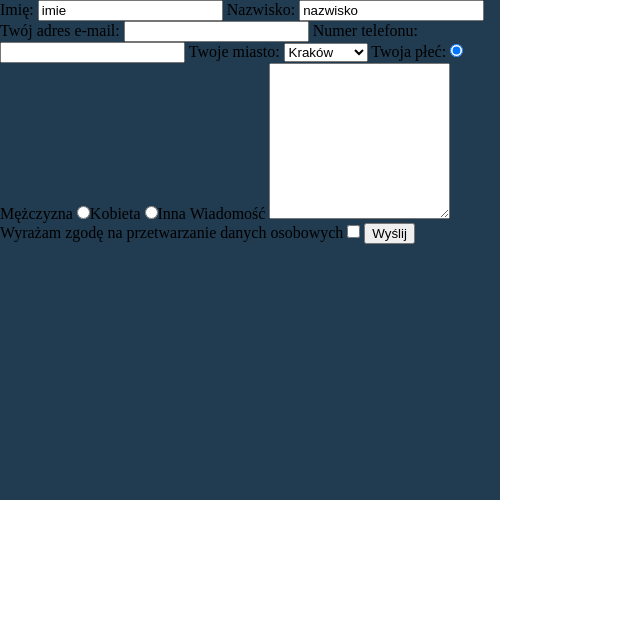
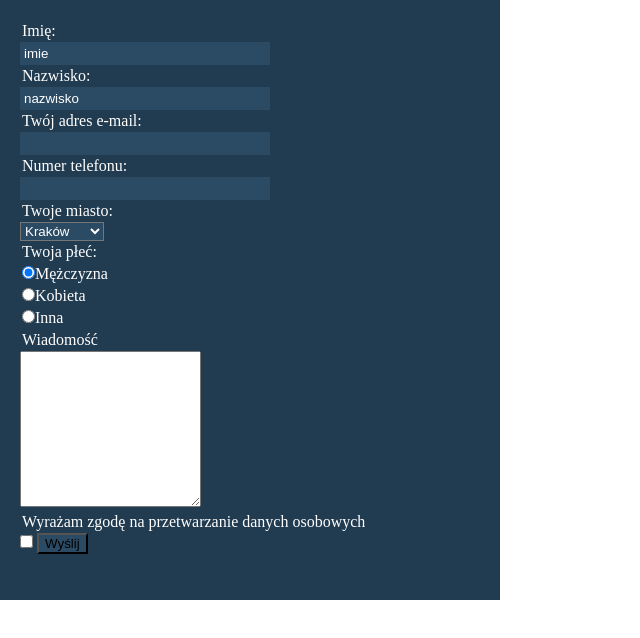
Before and after one commit to androiduserpl/androiduserpl.github.io, a plain HTML site: page index.html in a window 1280 px wide. Shown: the whole page, without its empty margins (0-640 px from the left). Drawn offline with Linux system fonts and the light colour scheme.

Commit message:
nowe style

```diff
--- a/css/style.css
+++ b/css/style.css
@@ -2,6 +2,7 @@
 
 * {
     margin: 0;
+    box-sizing: border-box;
 }
 /* FORM STYLE - START -  */
 
@@ -9,8 +10,39 @@ form {
     background-color: #213b50;
     margin: 0;
     width: 500px;
-    height: 500px;
-    display: inline-block;
+    height: 600px;
+    color: #fff;
+    padding: 20px;
+}
+
+label {
+    display: block;
+    padding: 2px;
+}
+
+.input input {
+    padding: 4px;
+    border: none;
+    color: #fff;
+    width: 250px;
+}
+
+input[type] {
+    background-color: #2b4a64;
+}
+
+input[type]:focus {
+    background-color: #4e708c;
+}
+
+#city {
+    background-color: #2b4a64;
+    color: #fff;
+}
+
+#city option {
+    background-color: #4e708c;
+    /*color: #fff;*/
 }
 
 /* FORM STYLE - START -  */
--- a/index.html
+++ b/index.html
@@ -13,6 +13,7 @@
     <!-- formularz - START -->
 
     <form action="https://formspree.io/a.nowakowski@athina.com.pl" method="POST">
+        <div class="input">
             <label for="name">Imię:</label>
 
             <input type="text" id="name" name="imie" value="imie">
@@ -31,14 +32,15 @@
             <label for="tel">Numer telefonu:</label>
 
             <input type="number" id="tel" name="numer telefonu">
+        </div>
 
 
        <!-- wybór miasta START -->
 
-        <label for="miasto">Twoje miasto:</label>
+        <label for="city">Twoje miasto:</label>
 
 
-        <select id="miasto" name="miasto">
+        <select id="city" name="miasto">
             <option value="Kraków" selected>Kraków</option>
             <option value="Warszawa">Warszawa</option>
             <option value="Gdańsk">Gdańsk</option>
@@ -52,13 +54,13 @@
 
         <label>Twoja płeć:</label>
 
-        <label for="male">
+        <label class="gender" for="male">
             <input type="radio" name="gender" value="male" id="male" checked>Mężczyzna
             </label>
-        <label for="female">
+        <label class="gender" for="female">
             <input type="radio" name="gender" value="female" id="female">Kobieta
             </label>
-        <label for="other">
+        <label class="gender" for="other">
             <input type="radio" name="gender" value="other" id="other">Inna
             </label>
 
```
Also changed, not shown: index2.html (deleted, +0 -53 lines). Lines whose indentation alone changed are shown as unchanged.
